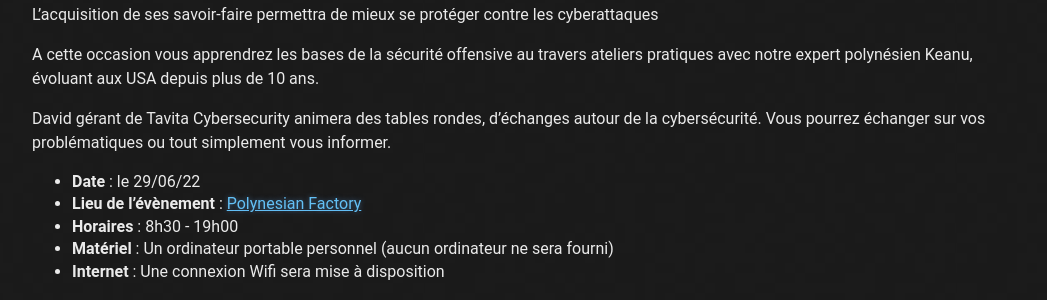
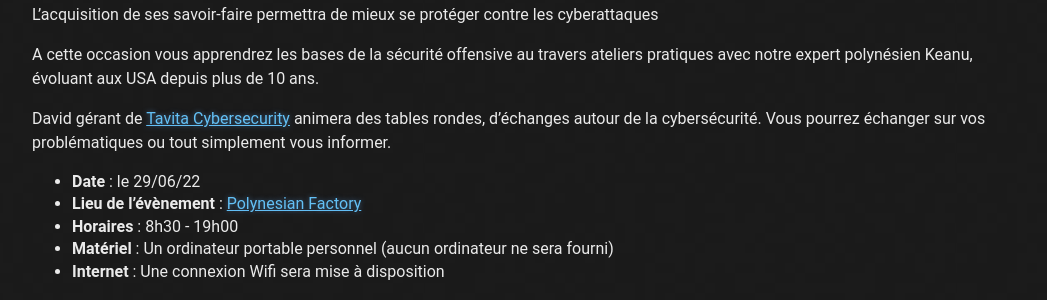
Before and after one commit to fenuahacking/fenuahacking.github.io, a Jekyll site: the page built from index.md, in a window 1280 px wide and 900 px high, scrolled down 459 px. Shown: the part 151-451 px from the top of the window, without its empty margins (108-1155 px from the left). Built offline with Jekyll 4.4.1, drawn with Linux system fonts in a browser that asks for light colours; part of the change alters nothing that is shown.

```diff
--- a/index.md
+++ b/index.md
@@ -22,7 +22,7 @@ L'acquisition de ses savoir-faire permettra de mieux se protéger contre les cyb
 
 A cette occasion vous apprendrez les bases de la sécurité offensive  au travers ateliers pratiques avec notre expert polynésien Keanu, évoluant aux USA depuis plus de 10 ans.
 
-David gérant de Tavita Cybersecurity  animera des tables rondes, d'échanges autour de la cybersécurité. Vous pourrez échanger sur vos problématiques ou tout simplement vous informer.
+David gérant de [Tavita Cybersecurity](https://www.facebook.com/TCS987) animera des tables rondes, d'échanges autour de la cybersécurité. Vous pourrez échanger sur vos problématiques ou tout simplement vous informer.
 
 -   **Date** : le 29/06/22
 -   **Lieu de l'évènement**  : [Polynesian  Factory](https://www.facebook.com/polynesianfactory/)
@@ -46,8 +46,6 @@ Attention nous n'aurons pas le temps de le faire le jour du stage
 -   **Option 1** : Installer Kali Linux, le système d'exploitation dedié  au hacking
 -   [Kali Linux](https://www.youtube.com/watch?v=VHFjVQgCqOg)
 -   **Option 2** : Installer [nmap](https://nmap.org/)  (pour les néophytes)
-
-
 
 Pour vous aider dans la préparation de nombreux tutoriels vidéo existent sur Youtube.
 
```
